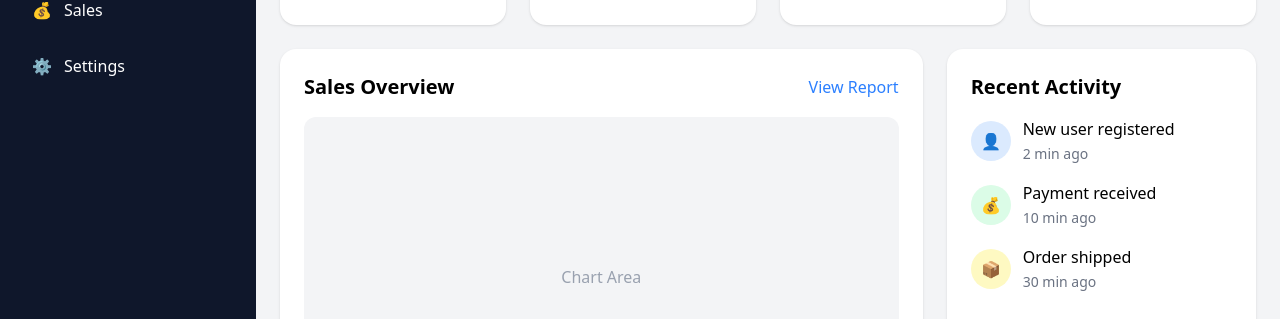
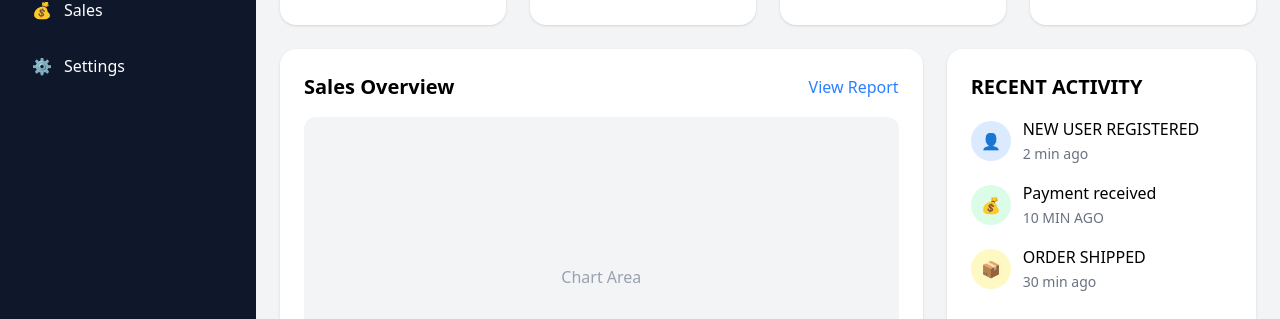
Before and after one commit to jalouFullStack/Tiendita, an Angular app in the folder tiendita/: page /dashboard in a window 1280 px wide. Shown: the part 223-542 px from the top of the page. Built offline with nearby package versions, Linux system fonts and the light colour scheme.

Commit message:
Refactor: "Las gráficas se cambiaron"

```diff
--- a/tiendita/src/app/pages/dashboard/dashboard.html
+++ b/tiendita/src/app/pages/dashboard/dashboard.html
@@ -97,7 +97,7 @@
 
       <!-- Activity -->
       <div class="bg-white rounded-2xl shadow p-6">
-        <h2 class="text-xl font-bold mb-4">Recent Activity</h2>
+        <h2 class="text-xl font-bold mb-4">RECENT ACTIVITY</h2>
 
         <div class="space-y-4">
           <div class="flex items-center gap-3">
@@ -105,7 +105,7 @@
               👤
             </div>
             <div>
-              <p class="font-medium">New user registered</p>
+              <p class="font-medium">NEW USER REGISTERED</p>
               <span class="text-sm text-gray-500">2 min ago</span>
             </div>
           </div>
@@ -116,7 +116,7 @@
             </div>
             <div>
               <p class="font-medium">Payment received</p>
-              <span class="text-sm text-gray-500">10 min ago</span>
+              <span class="text-sm text-gray-500">10 MIN AGO</span>
             </div>
           </div>
 
@@ -125,7 +125,7 @@
               📦
             </div>
             <div>
-              <p class="font-medium">Order shipped</p>
+              <p class="font-medium">ORDER SHIPPED</p>
               <span class="text-sm text-gray-500">30 min ago</span>
             </div>
           </div>
--- a/tiendita/src/app/pages/dashboard/dashboard.ts
+++ b/tiendita/src/app/pages/dashboard/dashboard.ts
@@ -7,5 +7,7 @@ import { Component } from '@angular/core';
   styleUrl: './dashboard.css',
 })
 export class Dashboard {
-
+  constructor() {
+    console.log('Hola');
+  }
 }
```
